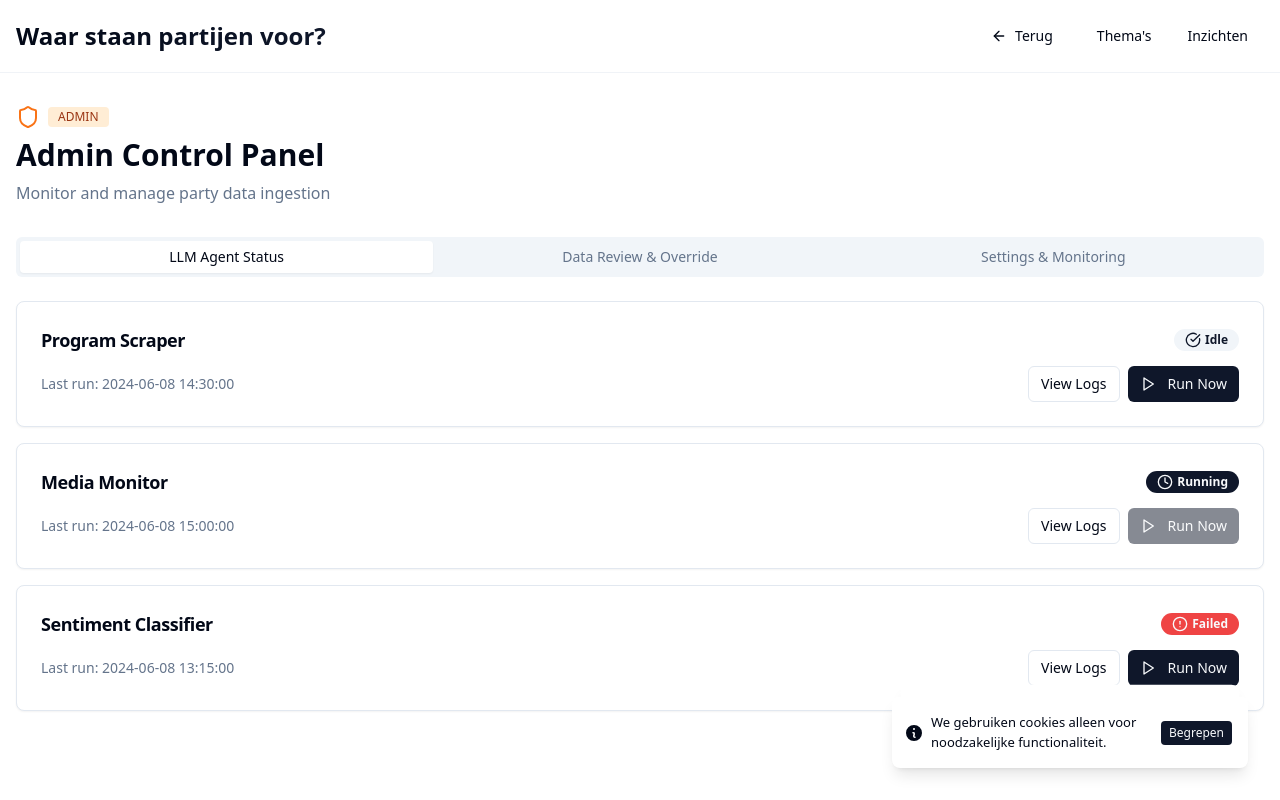
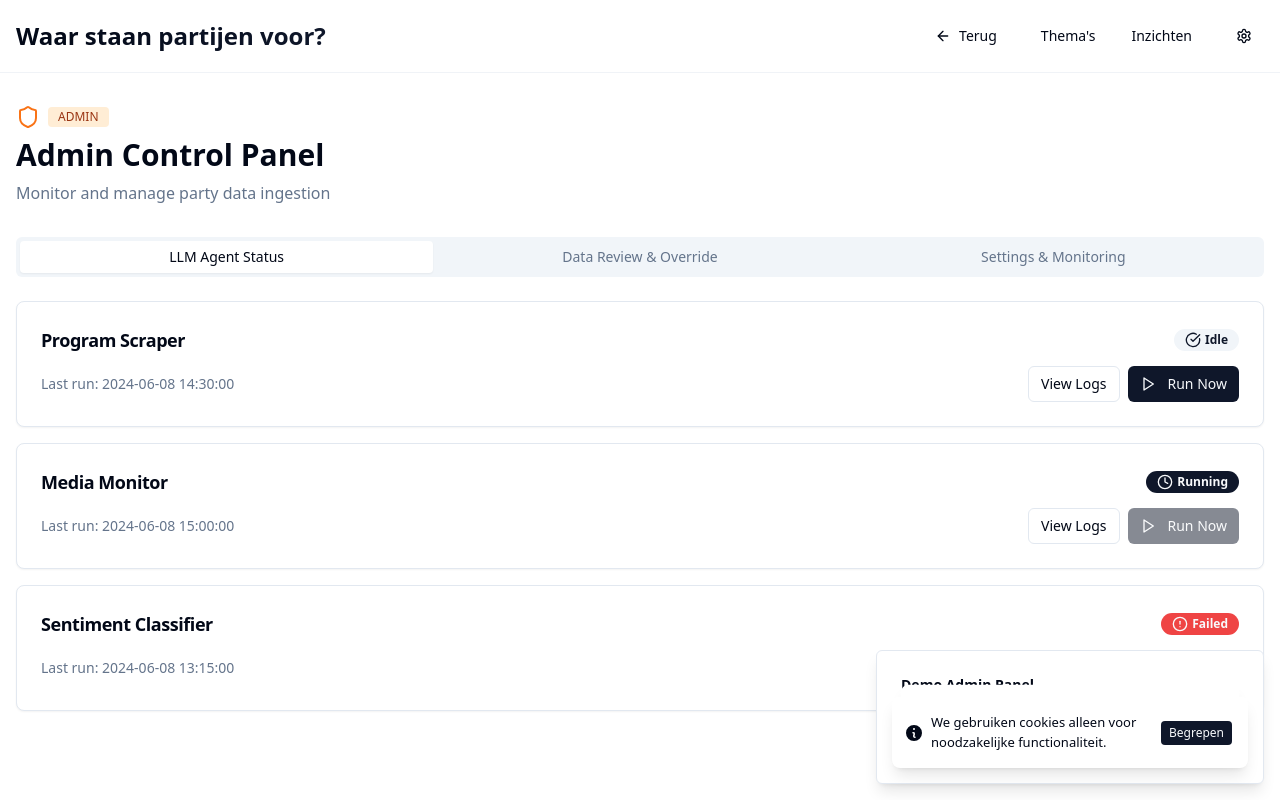
Before and after one commit to raoulcapello/demo-dashboard-react-typescript, a React (Vite) app: page /admin in a window 1280 px wide. Built offline with nearby package versions, Linux system fonts and the light colour scheme.

Commit message:
feat: Add admin access and demo toast
Adds a cogwheel icon to the header linking to the /admin URL.
Adds a one-time info toast on the /admin page explaining it's a demo.

```diff
--- a/src/components/Header.tsx
+++ b/src/components/Header.tsx
@@ -1,6 +1,5 @@
-
 import { Button } from "@/components/ui/button";
-import { ArrowLeft } from "lucide-react";
+import { ArrowLeft, Settings } from "lucide-react";
 import { useNavigate, useLocation, Link } from "react-router-dom";
 import {
   Breadcrumb,
@@ -131,6 +130,17 @@ export const Header = () => {
                 </NavigationMenuItem>
               </NavigationMenuList>
             </NavigationMenu>
+
+            {/* Admin access button */}
+            <Button
+              variant="ghost"
+              size="icon"
+              onClick={() => navigate('/admin')}
+              className="hover:bg-primary/10 hover:text-primary transition-all duration-300"
+              title="Admin Panel"
+            >
+              <Settings className="h-4 w-4" />
+            </Button>
           </div>
         </div>
 
--- a/src/pages/Admin.tsx
+++ b/src/pages/Admin.tsx
@@ -1,14 +1,33 @@
 
+import { useEffect } from "react";
 import { Header } from "@/components/Header";
 import { Tabs, TabsContent, TabsList, TabsTrigger } from "@/components/ui/tabs";
 import { AgentStatus } from "@/components/admin/AgentStatus";
 import { DataReview } from "@/components/admin/DataReview";
 import { AdminSettings } from "@/components/admin/AdminSettings";
 import { Shield } from "lucide-react";
+import { useToast } from "@/hooks/use-toast";
 
 const Admin = () => {
+  const { toast } = useToast();
+
   // Mock authentication check - in real app this would be from auth context
   const isAdmin = true;
+
+  // Show one-time info toast about demo nature
+  useEffect(() => {
+    const hasSeenAdminToast = localStorage.getItem('hasSeenAdminToast');
+
+    if (!hasSeenAdminToast) {
+      toast({
+        title: "Demo Admin Panel",
+        description: "This is a demonstration admin panel and is not behind authentication. In a real application, this would require proper admin credentials.",
+        duration: 8000,
+      });
+
+      localStorage.setItem('hasSeenAdminToast', 'true');
+    }
+  }, [toast]);
 
   if (!isAdmin) {
     return (
```
